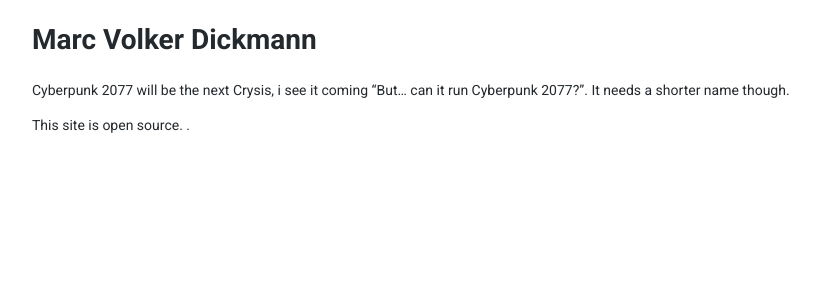
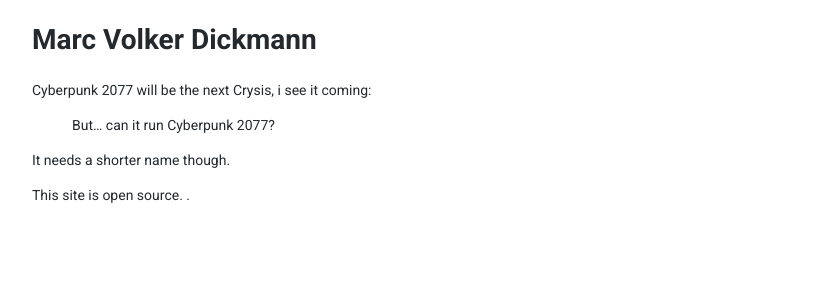
Before and after one commit to marc-q/fmtone, a Jekyll site: the page built from _posts/2017-11-02-Thoughts_on_Cyberpunk_2077.md, in a window 1280 px wide. Shown: the top 300 px of the page, without its empty margins (116-936 px from the left). Built offline with Jekyll 4.4.1, drawn with Linux system fonts in a browser that asks for light colours.

Commit message:
Use Markdown

```diff
--- a/_posts/2017-11-02-Thoughts_on_Cyberpunk_2077.md
+++ b/_posts/2017-11-02-Thoughts_on_Cyberpunk_2077.md
@@ -5,5 +5,8 @@ title: Thoughts on Cyberpunk 2077
 category: Thoughts
 ---
 
-Cyberpunk 2077 will be the next Crysis, i see it coming "But... can it run Cyberpunk 2077?".
+Cyberpunk 2077 will be the next Crysis, i see it coming:
+
+> But... can it run Cyberpunk 2077?
+
 It needs a shorter name though.
```
